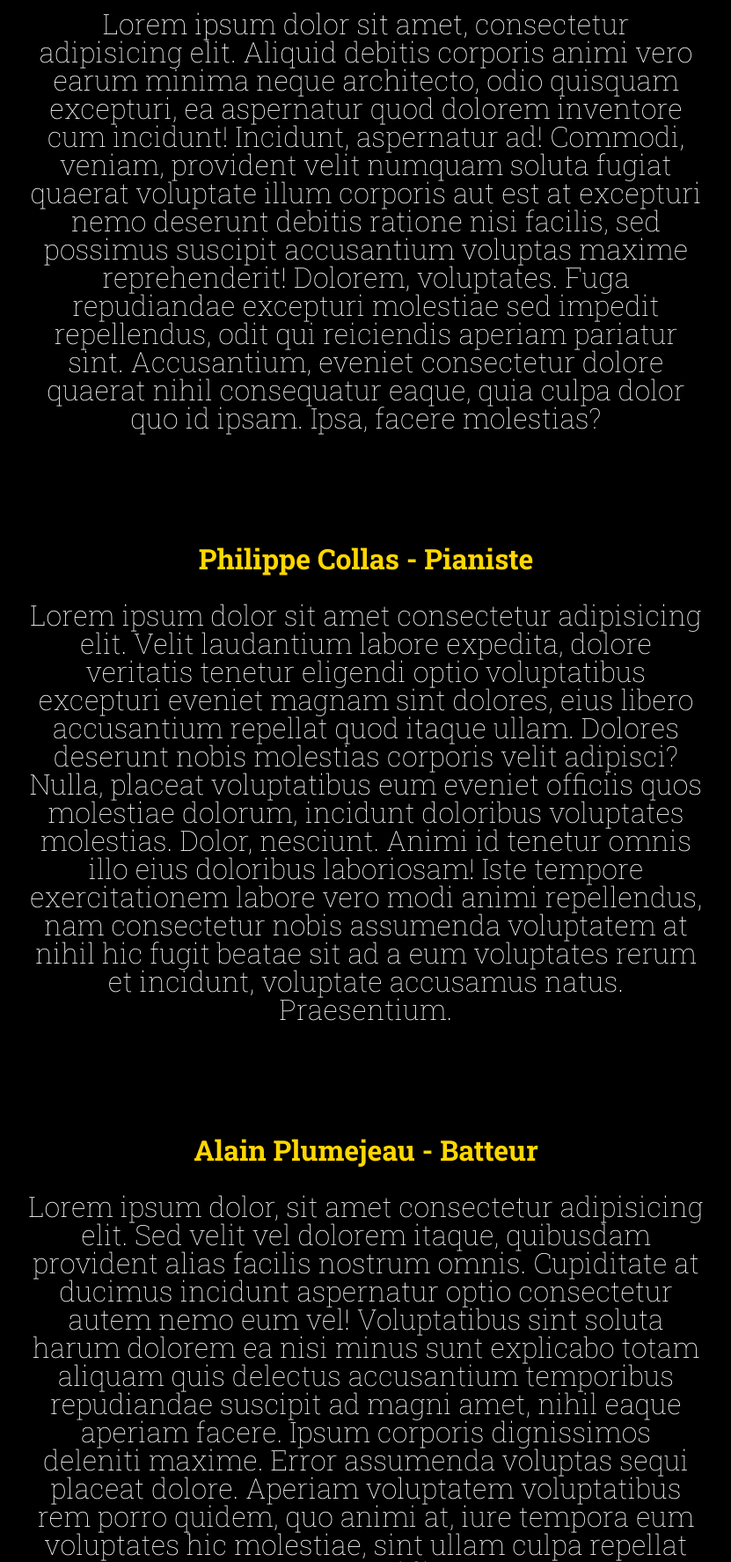
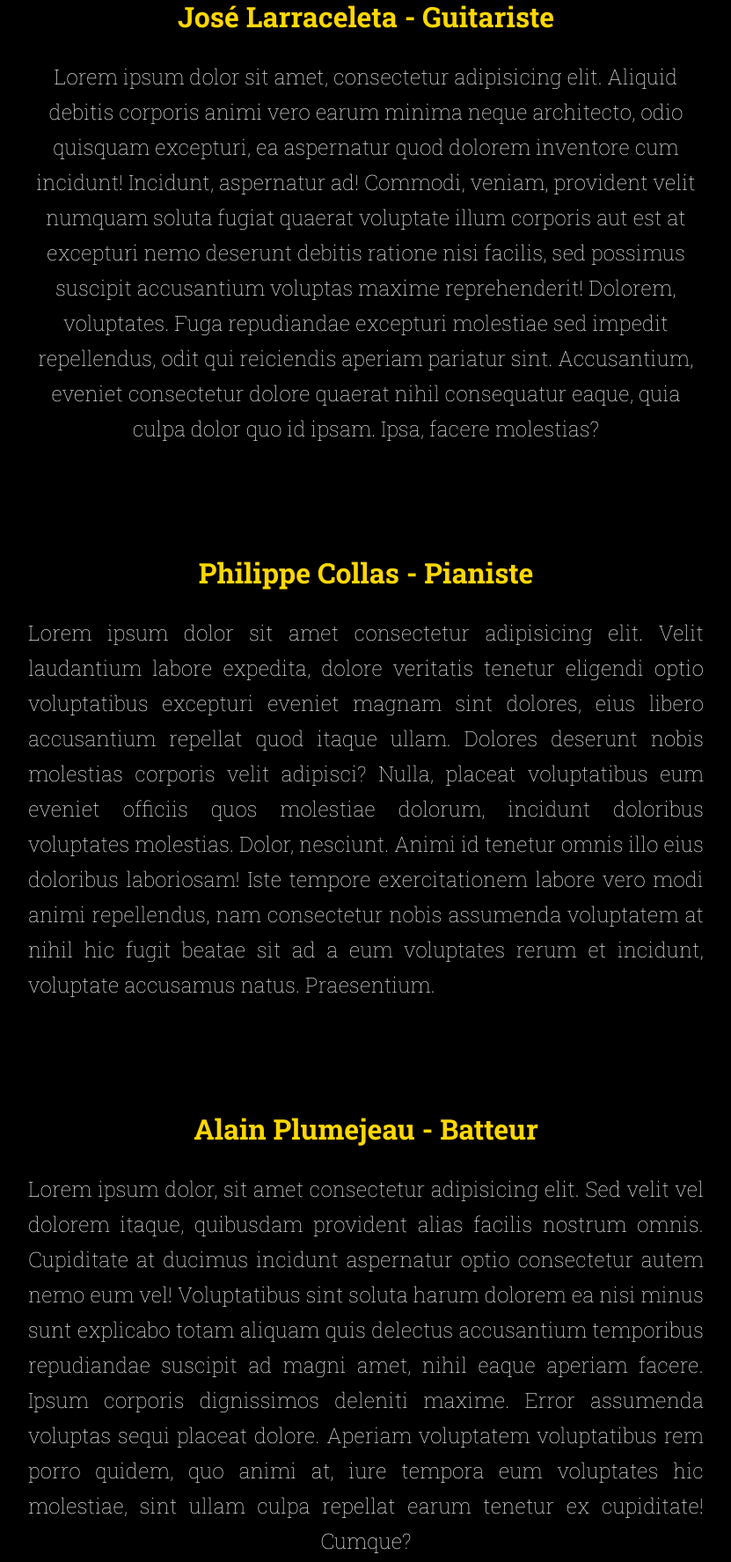
Before and after one commit to TitouanBOURLARD/projetwf3, a website: page html/groupe.html in a window 1280 px wide. Shown: the part 1025-2800 px from the top of the page at 88% size, without its empty margins (224-1055 px from the left). Drawn offline with Linux system fonts and the light colour scheme.

Commit message:
update formes texte biographie

```diff
--- a/html/groupe.html
+++ b/html/groupe.html
@@ -23,8 +23,8 @@
 
                     <a href="index.html">Accueil</a>
                     <a href="groupe.html">Groupe</a>
-                    <a href="medias.html">Média</a>
-                    <a href="event.html">Evènement</a>
+                    <a href="medias.html">Médias</a>
+                    <a href="event.html">Evènements</a>
                     <a href="contact.html">Contact</a>
                 </nav>
             </div>
@@ -56,19 +56,19 @@
 
         <div class="musicien" id="jose">
             <h3 class="titre">José Larraceleta - Guitariste</h3> <br>
-            <P>Lorem ipsum dolor sit amet, consectetur adipisicing elit. Aliquid debitis corporis animi vero earum minima neque architecto, odio quisquam excepturi, ea aspernatur quod dolorem inventore cum incidunt! Incidunt, aspernatur ad!
+            <P id="joseTexte" class="texte">Lorem ipsum dolor sit amet, consectetur adipisicing elit. Aliquid debitis corporis animi vero earum minima neque architecto, odio quisquam excepturi, ea aspernatur quod dolorem inventore cum incidunt! Incidunt, aspernatur ad!
             Commodi, veniam, provident velit numquam soluta fugiat quaerat voluptate illum corporis aut est at excepturi nemo deserunt debitis ratione nisi facilis, sed possimus suscipit accusantium voluptas maxime reprehenderit! Dolorem, voluptates.
             Fuga repudiandae excepturi molestiae sed impedit repellendus, odit qui reiciendis aperiam pariatur sint. Accusantium, eveniet consectetur dolore quaerat nihil consequatur eaque, quia culpa dolor quo id ipsam. Ipsa, facere molestias?</P>
         </div>
         <div class="musicien" id="phil">
             <h3 class="titre">Philippe Collas - Pianiste</h3> <br>
-           <p>Lorem ipsum dolor sit amet consectetur adipisicing elit. Velit laudantium labore expedita, dolore veritatis tenetur eligendi optio voluptatibus excepturi eveniet magnam sint dolores, eius libero accusantium repellat quod itaque ullam.
+           <p id="philTexte" class="texte">Lorem ipsum dolor sit amet consectetur adipisicing elit. Velit laudantium labore expedita, dolore veritatis tenetur eligendi optio voluptatibus excepturi eveniet magnam sint dolores, eius libero accusantium repellat quod itaque ullam.
             Dolores deserunt nobis molestias corporis velit adipisci? Nulla, placeat voluptatibus eum eveniet officiis quos molestiae dolorum, incidunt doloribus voluptates molestias. Dolor, nesciunt. Animi id tenetur omnis illo eius doloribus laboriosam!
             Iste tempore exercitationem labore vero modi animi repellendus, nam consectetur nobis assumenda voluptatem at nihil hic fugit beatae sit ad a eum voluptates rerum et incidunt, voluptate accusamus natus. Praesentium.</p>
         </div>
         <div class="musicien" id="alain">
             <h3 class="titre">Alain Plumejeau - Batteur</h3> <br>
-            <p>Lorem ipsum dolor, sit amet consectetur adipisicing elit. Sed velit vel dolorem itaque, quibusdam provident alias facilis nostrum omnis. Cupiditate at ducimus incidunt aspernatur optio consectetur autem nemo eum vel!
+            <p id="alainTexte" class="texte">Lorem ipsum dolor, sit amet consectetur adipisicing elit. Sed velit vel dolorem itaque, quibusdam provident alias facilis nostrum omnis. Cupiditate at ducimus incidunt aspernatur optio consectetur autem nemo eum vel!
             Voluptatibus sint soluta harum dolorem ea nisi minus sunt explicabo totam aliquam quis delectus accusantium temporibus repudiandae suscipit ad magni amet, nihil eaque aperiam facere. Ipsum corporis dignissimos deleniti maxime.
             Error assumenda voluptas sequi placeat dolore. Aperiam voluptatem voluptatibus rem porro quidem, quo animi at, iure tempora eum voluptates hic molestiae, sint ullam culpa repellat earum tenetur ex cupiditate! Cumque?</p>
         </div>
--- a/html/style/groupe.css
+++ b/html/style/groupe.css
@@ -116,6 +116,7 @@ img {
     font-size: xx-large;
     font-weight: 100;
     font-family: 'Roboto Slab', serif;
+    line-height: 40px;
 }
 
 .retourMenu {
@@ -129,6 +130,14 @@ img {
 
 .retourMenu:visited {
     color: gold;
+}
+
+.texte {
+    text-align: justify;
+    font-family: 'Roboto Slab', serif;
+    font-size: x-large;
+    font-weight: 100;
+    line-height: 40px;
 }
 
 /* TEXTE BIOGRAPHIQUE INDIVIDUEL */
@@ -151,6 +160,31 @@ h3 {
 
 .titre {
     font-weight: bold;
+}
+
+#joseTexte {
+    text-align: center;
+    font-family: 'Roboto Slab', serif;
+    font-weight: 100;
+    font-size: x-large;
+    line-height: 40px;
+}
+
+#philTexte {
+    text-align: justify;
+    font-family: 'Roboto Slab', serif;
+    font-weight: 100;
+    font-size: x-large;
+    line-height: 40px;
+}
+
+#alainTexte {
+    text-align: justify;
+    text-align-last: center;
+    font-family: 'Roboto Slab', serif;
+    font-weight: 100;
+    font-size: x-large;
+    line-height: 40px;
 }
 
 /* STYLE FOOTER */
```
Also changed, not shown: functions/contacts.js (+5 -5 lines), html/index.html (+2 -2 lines), html/medias.html (+2 -2 lines).
